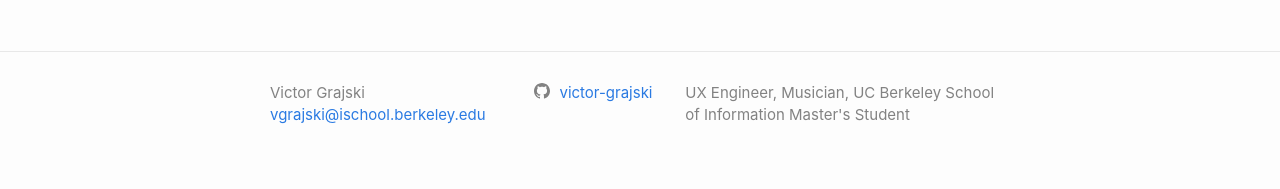
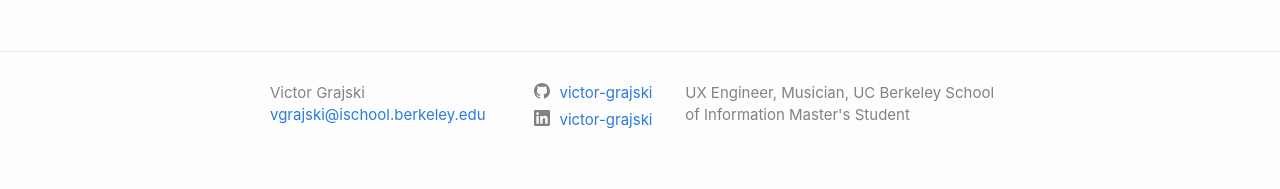
Before and after one commit to victor-grajski/portfolio-old, a Jekyll site: the page built from index.markdown, in a window 1280 px wide. Shown: the part 974-1163 px from the top of the page. Built offline with Jekyll 4.4.1, drawn with Linux system fonts in a browser that asks for light colours.

Commit message:
linkedin link

```diff
--- a/_config.yml
+++ b/_config.yml
@@ -23,6 +23,7 @@ title: Victor Grajski
 baseurl: "" # the subpath of your site, e.g. /blog
 url: "" # the base hostname & protocol for your site, e.g. http://example.com
 github_username:  victor-grajski
+linkedin_username: victor-grajski
 description: "UX Engineer, Musician, UC Berkeley School of Information Master's Student"
 email: vgrajski@ischool.berkeley.edu
 
```
